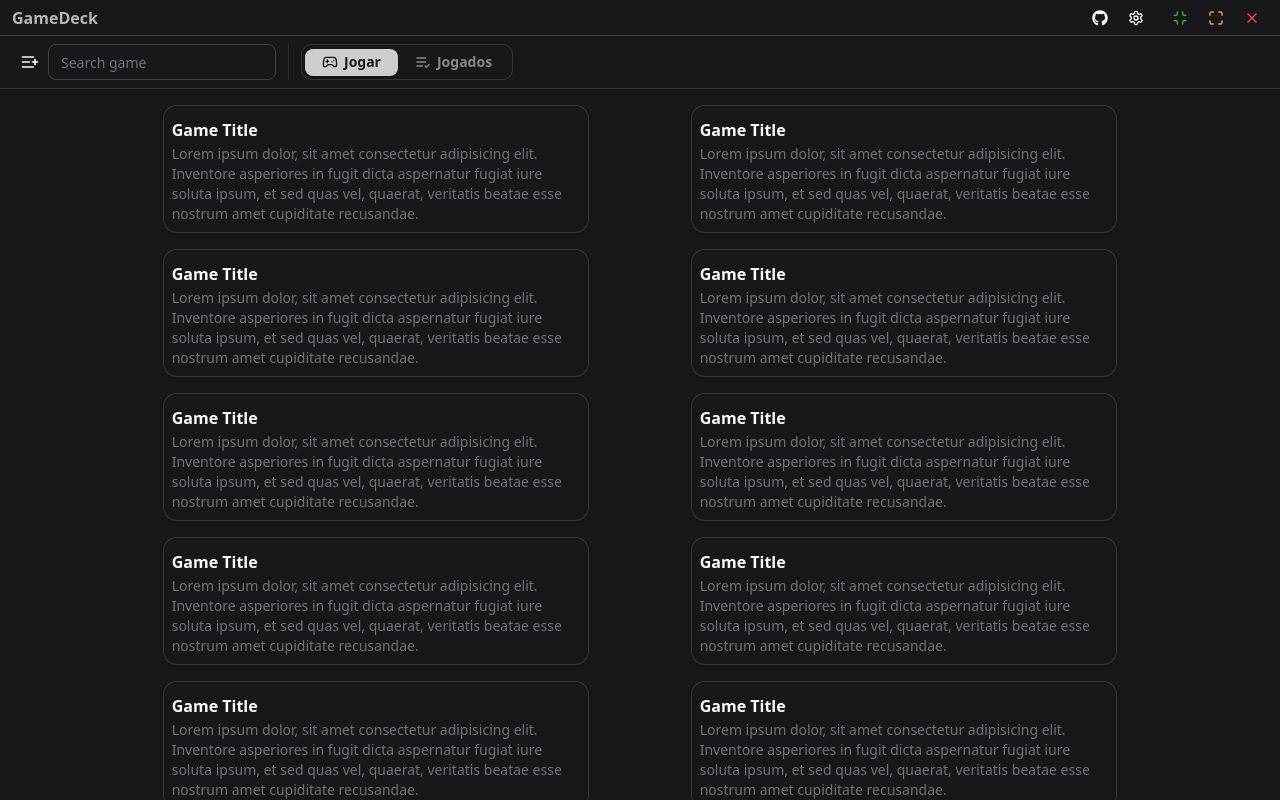
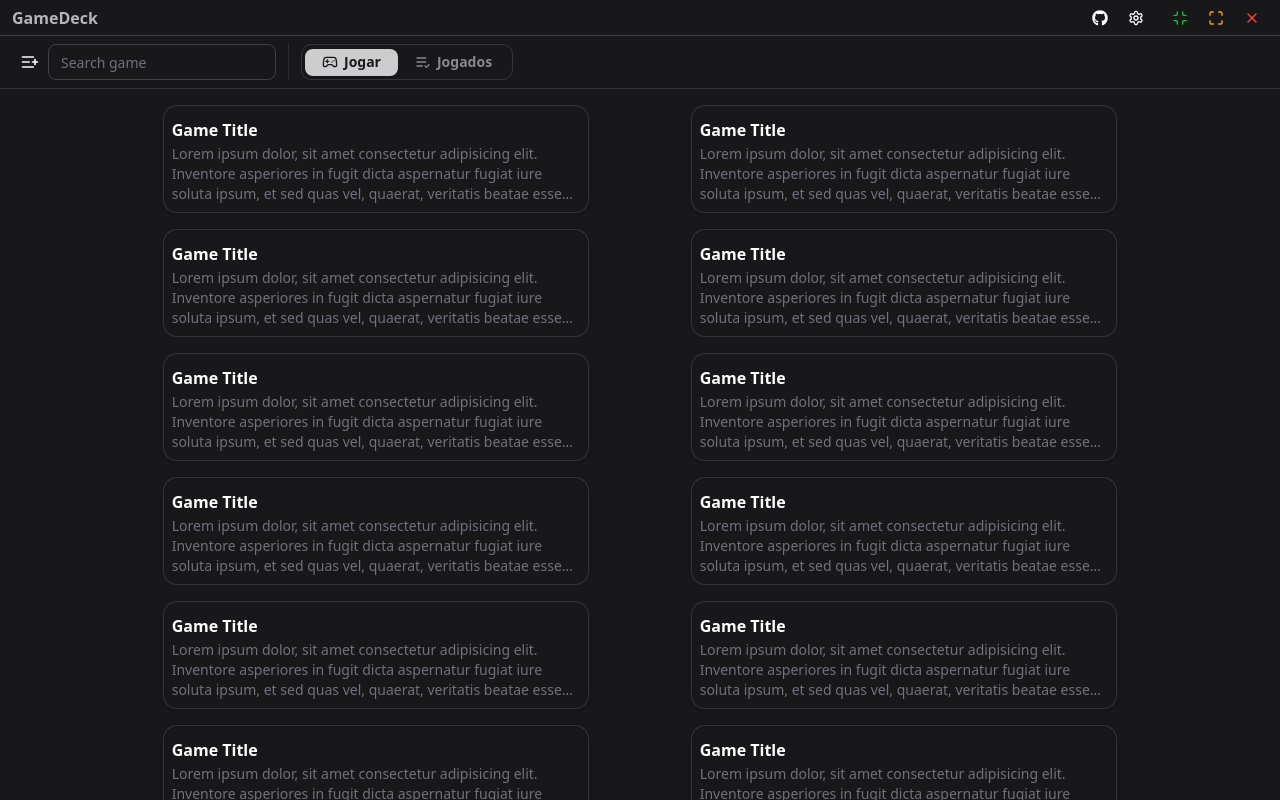
Before and after one commit to duhnunes/GameDeck-discontinued-, a React (Vite) app: page / in a window 1280 px wide. Built offline with nearby package versions, Linux system fonts and the light colour scheme.

Commit message:
style: rework description

```diff
--- a/package.json
+++ b/package.json
@@ -1,7 +1,7 @@
 {
   "name": "gamedeck",
   "private": true,
-  "version": "0.0.7",
+  "version": "0.0.8",
   "type": "module",
   "author": {
     "name": "DuHNunes",
--- a/src/app/features/content/GameCard.tsx
+++ b/src/app/features/content/GameCard.tsx
@@ -18,7 +18,7 @@ export function GameCard() {
         </CardHeader>
         <CardContent>
           <CardDescription>
-            <p>
+            <p className="line-clamp-3">
               Lorem ipsum dolor, sit amet consectetur adipisicing elit.
               Inventore asperiores in fugit dicta aspernatur fugiat iure soluta
               ipsum, et sed quas vel, quaerat, veritatis beatae esse nostrum
```
